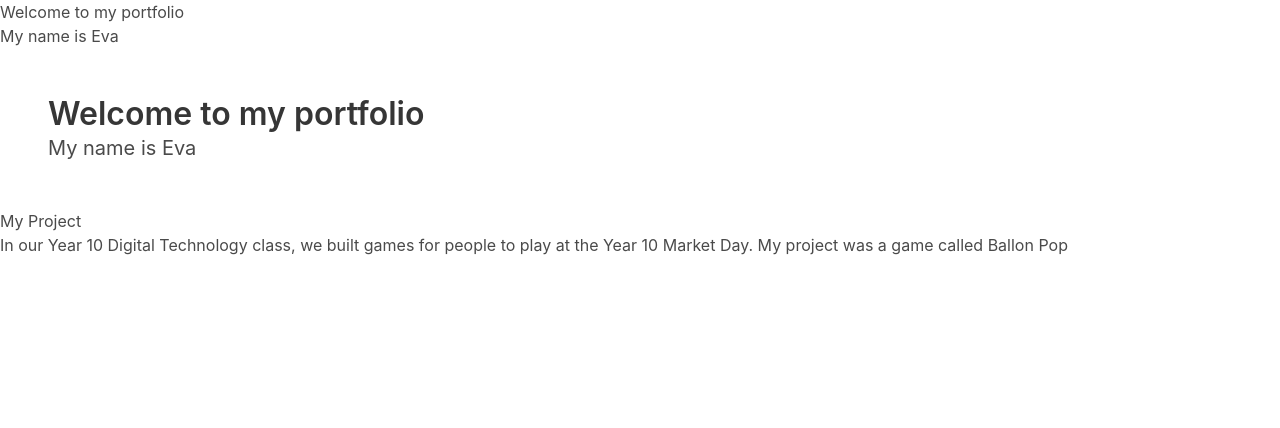
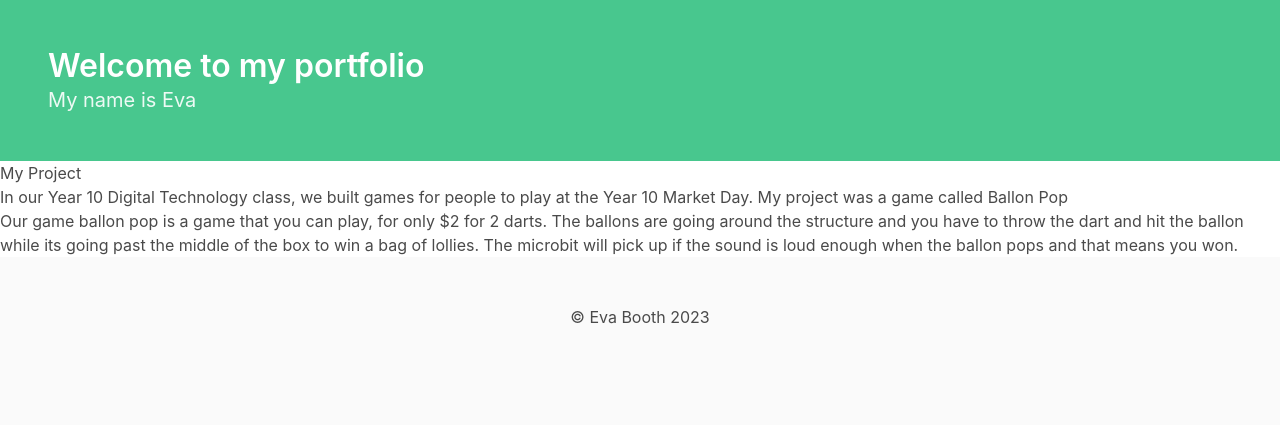
Before and after one commit to craighead-diocesan-school/portfolio-ilovemec, a plain HTML site: page index.html in a window 1280 px wide. Drawn offline with nearby package versions, Linux system fonts and the light colour scheme.

Commit message:
Update index.html

```diff
--- a/index.html
+++ b/index.html
@@ -3,24 +3,26 @@
 </head>
 
 <body>
-  <header>
-    <h1>Welcome to my portfolio</h1>
-    <h2>My name is Eva</h2>
-  </header>
 
-  <section class="hero in-success">
+  <header class="hero is-success">
     <div class="hero-body">
-      <p class="title">
+      <h1 class="title">
         Welcome to my portfolio
-      </p>
-      <p class="subtitle">
+      </h1>
+      <h2 class="subtitle">
         My name is Eva
-      </p>
+      </h2>
     </div>
-  </section>
+  </Header>
 
   <main>
     <h2>My Project</h2>
     <p>In our Year 10 Digital Technology class, we built games for people to play at the Year 10 Market Day. My project was a game called Ballon Pop</p>
+    <p></p> Our game ballon pop is a game that you can play, for only $2 for 2 darts. The ballons are going around the structure and you have to throw the dart and hit the ballon while its going past the middle of the box to win a bag of lollies. The microbit will pick up if the sound is loud enough when the ballon pops and that means you won.
   </main>
-</body
+</body>
+<footer class="footer">
+  <div class="content has-text-centered">
+    <p>
+     &copy; Eva Booth 2023
+</footer>
```
